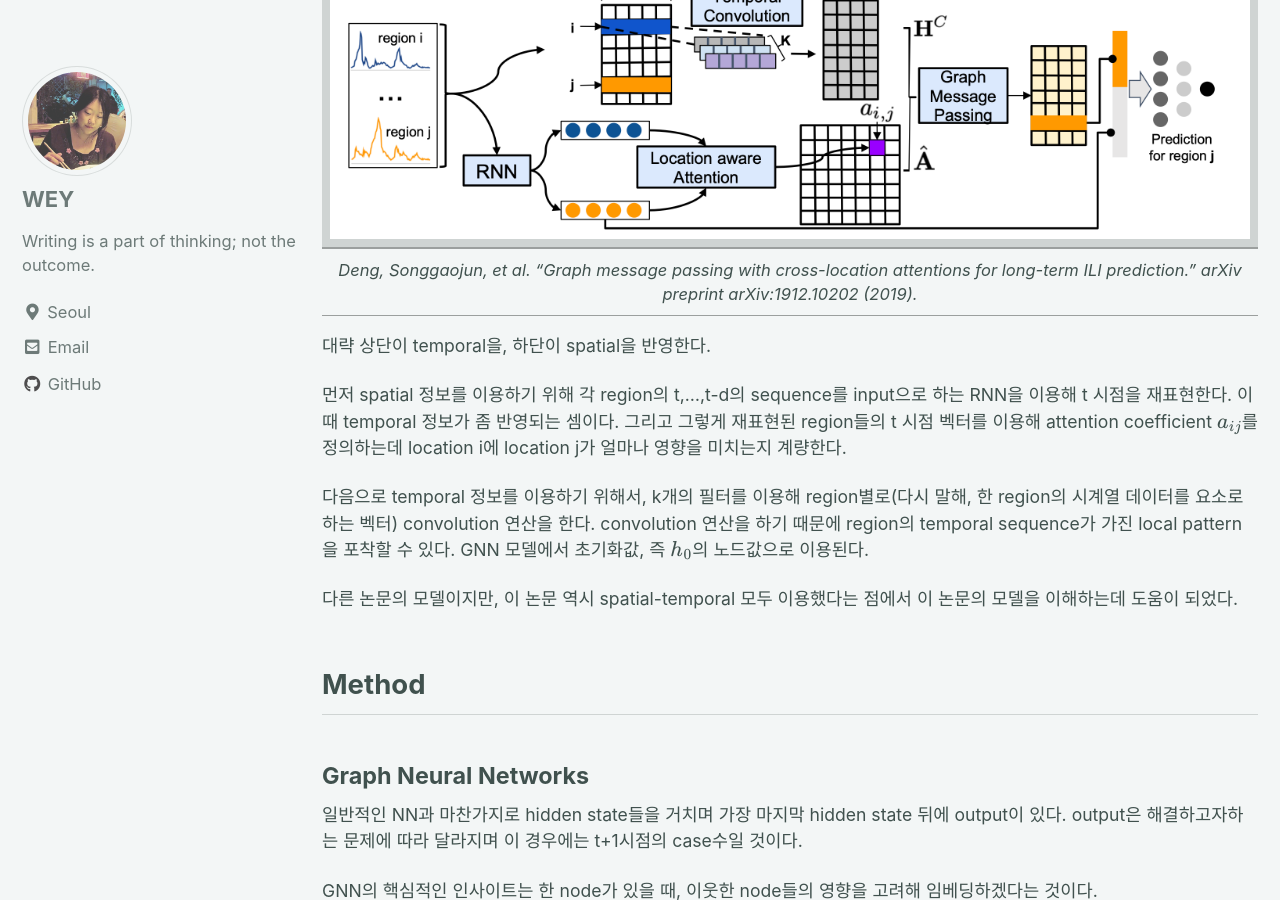
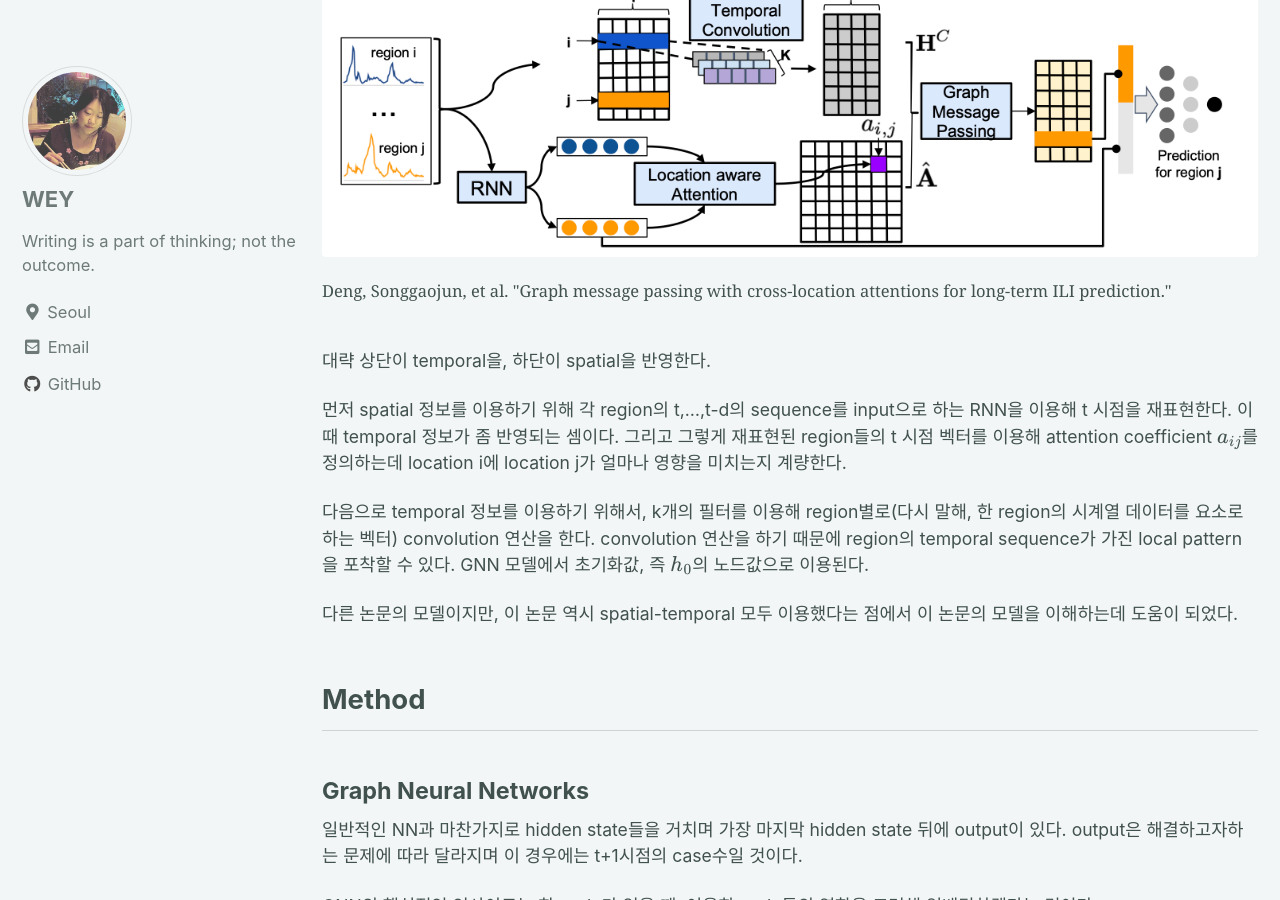
Before and after one commit to wey709/wey709.github.io, a Jekyll site: the page built from _posts/2020-12-30-examine_covid19_w_gnn.md, in a window 1280 px wide and 900 px high, scrolled down 937 px. Built offline with Jekyll 4.4.1, drawn with Linux system fonts in a browser that asks for light colours; cached includes are drawn as plain includes; formulas are drawn with MathJax 3; some of the changed text lies outside the part shown.

Commit message:
img change

```diff
--- a/_posts/2020-12-30-examine_covid19_w_gnn.md
+++ b/_posts/2020-12-30-examine_covid19_w_gnn.md
@@ -30,10 +30,11 @@ COVID-19 forecast처럼 전염병 예측의 경우, 접근 방법이 크게 두
 spatio-temporal graph는 node간의 연결을 time과 space의 함수로 보는 모델이다. 이 절에서 참조한 논문이 있는데, 해당 논문에서 제안한 모델(Deng, Songgaojun, et al)을 살펴보자.
 
 
-| ![Cola-GNN](https://raw.githubusercontent.com/wey709/wey709.github.io/master/_posts/assets/1230/fig1.png) |
-|:--:|
-| *Deng, Songgaojun, et al. "Graph message passing with cross-location attentions for long-term ILI prediction." arXiv preprint arXiv:1912.10202 (2019).* |
-
+<figure class="align-center">
+  <img src="https://raw.githubusercontent.com/wey709/wey709.github.io/master/_posts/assets/1230/fig1.png" alt="">
+  <figcaption>Deng, Songgaojun, et al. "Graph message passing with cross-location attentions for long-term ILI prediction."
+  </figcaption>
+</figure>
 대략 상단이 temporal을, 하단이 spatial을 반영한다.
 
 먼저 spatial 정보를 이용하기 위해 각 region의 t,...,t-d의 sequence를 input으로 하는 RNN을 이용해 t 시점을 재표현한다. 이때 temporal 정보가 좀 반영되는 셈이다. 그리고 그렇게 재표현된 region들의 t 시점 벡터를 이용해 attention coefficient $a_{ij}$를 정의하는데 location i에 location j가 얼마나 영향을 미치는지 계량한다.
@@ -65,13 +66,11 @@ fuction \\(\mathcal{F}^{(l)}\\)와 \\(\mathcal{G}^{(l)}\\)는 학습된다.
 #### Modelling the COVID-19 Graph
 
 
-<figure class="align-center">
+<figure class="align-center" style="width: 400px">
   <img src="https://raw.githubusercontent.com/wey709/wey709.github.io/master/_posts/assets/1230/fig2.png" alt="">
-  <figcaption>COVID-19 spatial-temporal graph의 단면 from Kapoor, Amol, et al. "Examining covid-19 forecasting using spatio-temporal graph neural networks."
+  <figcaption>Kapoor, Amol, et al. "Examining covid-19 forecasting using spatio-temporal graph neural networks." <br>COVID-19 spatial-temporal graph의 단면<br/>
   </figcaption>
 </figure>
-
-
 <br>spatial domain에서는 edge가 intra-flow로 scale된 region간 inter-flow를 나타낸다.<br/> temporal domain에서는 edge는 binary로 연결여부만을 나타내며 t 시점의 node는 t-1, ..., t-d 시점의 해당 node와 연결된다.
 
 
@@ -98,9 +97,9 @@ $H_{l+1}$은 근접행렬(정확히 말하면 어떤 방식으로 정규화된..
 그림으로 확인하면 다음과 같다.
 
 
-<figure class="align-center">
+<figure class="align-center" style="width: 400px">
   <img src="https://raw.githubusercontent.com/wey709/wey709.github.io/master/_posts/assets/1230/fig3.png" alt="">
-  <figcaption>2-hop skip-connection model from Kapoor, Amol, et al. "Examining covid-19 forecasting using spatio-temporal graph neural networks."
+  <figcaption>Kapoor, Amol, et al. "Examining covid-19 forecasting using spatio-temporal graph neural networks." <br>2-hop skip-connection model <br/>
   </figcaption>
 </figure>
 
```
